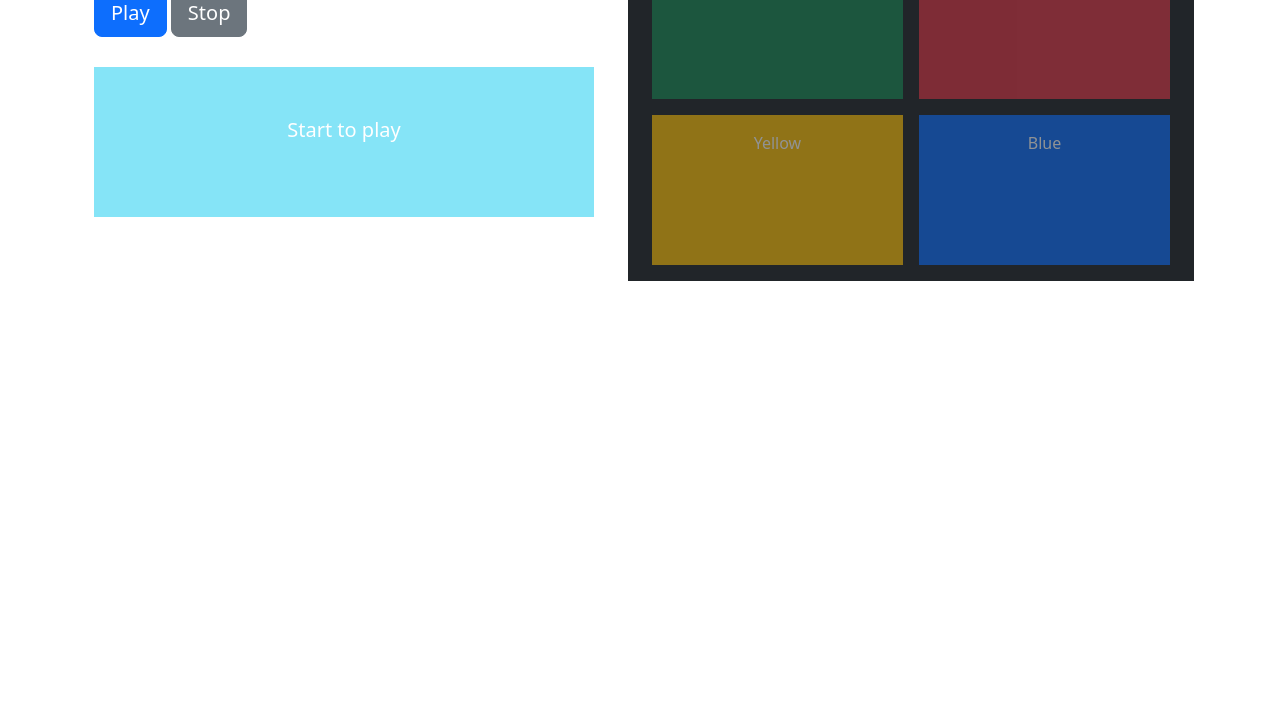
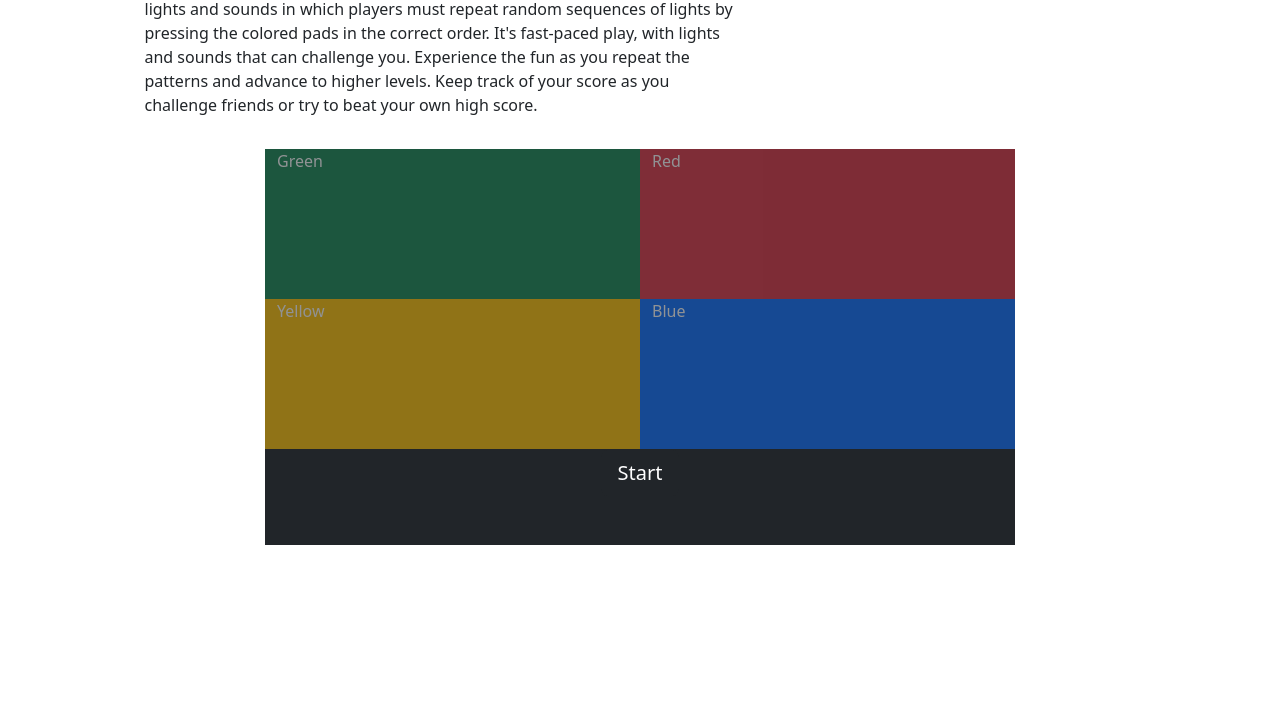
Before and after one commit to lucilakim/simon-says, a plain HTML site: page home/index.html in a window 1280 px wide. Shown: the part 115-834 px from the top of the page. Before the commit the page ends 800 px from the top, so only its background shows below. Drawn offline with nearby package versions, Linux system fonts and the light colour scheme.

Commit message:
Modify the user interface to make it more intuitive

```diff
--- a/home/index.html
+++ b/home/index.html
@@ -9,34 +9,53 @@
     <link href="https://cdn.jsdelivr.net/npm/bootstrap@5.2.3/dist/css/bootstrap.min.css" rel="stylesheet"
         integrity="sha384-rbsA2VBKQhggwzxH7pPCaAqO46MgnOM80zW1RWuH61DGLwZJEdK2Kadq2F9CUG65" crossorigin="anonymous">
     <link rel="stylesheet" href="../styles/styles.css">
+    <link rel="stylesheet" href="../styles/color-box-styles.css">
 </head>
 
 <body>
-    <div class="container px-4 d-flex  mt-5">
-        <div class="row g-3">
-            <div class="col">
+    <div class="container mt-4">
+        <div class="row mx-auto mb-2">
+            <div class="col-sm text-center">
                 <h1>Simon Says</h1>
-                <button class="btn btn-primary btn-lg" id="play-button">Play</button>
-                <button type="submit" class="btn btn-secondary btn-lg" id="stop-button">Stop</button>
+            </div>
+        </div>
 
-                <div class="bg-info info-box text-center" id="info-box">
-                    <p class="fs-5 mt-3 pt-5" id="info-text">Start to play</p>
+        <div class="row mb-3">
+            <div class="col-sm-10 mx-auto">
+                <p class="game-instructions"><span class="featured-game-instructions">Get ready to watch, remember,
+                        repeat!</span> The Simon game is the exciting game of lights and sounds in which players must
+                    repeat random sequences of lights by pressing the colored pads in the correct order. It's fast-paced
+                    play, with lights and sounds that can challenge you. Experience the fun as you repeat the patterns
+                    and advance to higher levels. Keep track of your score as you challenge friends or try to beat your
+                    own high score. </p>
+            </div>
+        </div>
+
+        <div class="row mx-auto bg-dark color-box-container" id="color-box-container">
+            <div class="col-sm-6 color-box bg-success color-box green-box" id="green-box">
+                <p>Green</p>
+            </div>
+            <div class="col-sm-6 color-box bg-danger color-box red-box" id="red-box">
+                <p>Red</p>
+            </div>
+            <div class="col-sm-6 color-box bg-warning color-box yellow-box" id="yellow-box">
+                <p>Yellow</p>
+            </div>
+            <div class="col-sm-6 color-box bg-primary color-box blue-box" id="blue-box">
+                <p>Blue</p>
+            </div>
+            <div class="row mx-auto bg-dark mb-5 center-box-container">
+                <div class="col-sm text-center">
+                    <button class="btn btn-dark btn-lg" id="start-button">Start</button>
                 </div>
             </div>
         </div>
 
-        <div class="row g-3 bg-dark p-3" id="box-container">
-            <div class="col-6">
-                <div class="p-3 bg-success color-box text-center" id="green-box">Green</div>
-            </div>
-            <div class="col-6">
-                <div class="p-3 bg-danger color-box text-center" id="red-box">Red</div>
-            </div>
-            <div class="col-6">
-                <div class="p-3 bg-warning color-box text-center" id="yellow-box">Yellow</div>
-            </div>
-            <div class="col-6">
-                <div class="p-3 bg-primary color-box text-center" id="blue-box">Blue</div>
+        <div class="row mx-auto">
+            <div class="col-sm text-center">
+                <div class="info-box mx-auto mt-4" id="info-box">
+                    <p class="fs-5" id="info-text"></p>
+                </div>
             </div>
         </div>
     </div>
```
